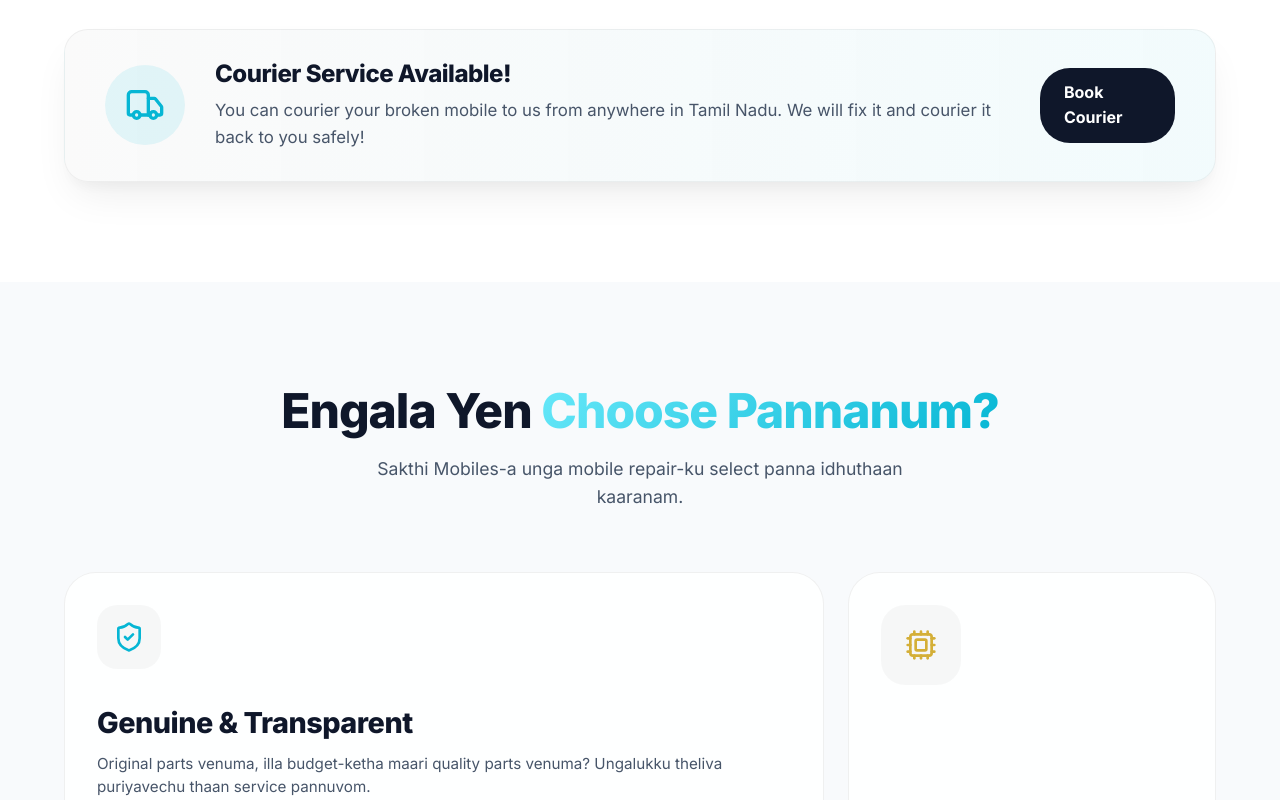
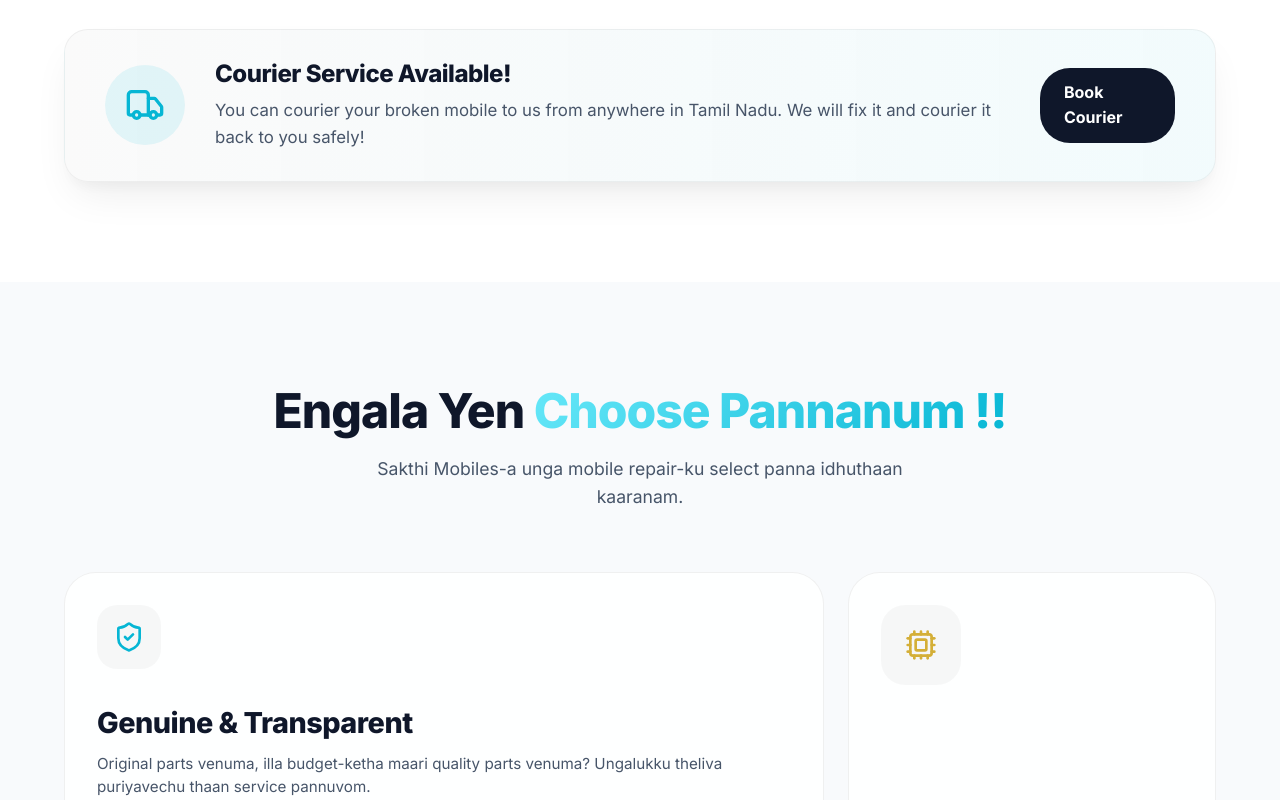
Before and after one commit to rhari720048-gif/sakthimobile, a React (Vite) app: page / in a window 1280 px wide. Shown: the part 1766-2566 px from the top of the page. Built offline with nearby package versions, Linux system fonts and the light colour scheme; no server answers; the database is empty.

Commit message:
featers page changed

```diff
--- a/src/components/Features.jsx
+++ b/src/components/Features.jsx
@@ -32,7 +32,7 @@
     <section id="features" className="features-section">
       <div className="container">
         <div className="section-header">
-          <TextReveal text={<>Engala Yen <span className="gradient-text-cyan">Choose Pannanum?</span></>} />
+          <TextReveal text={<>Engala Yen <span className="gradient-text-cyan">Choose Pannanum !!</span></>} />
           <p>Sakthi Mobiles-a unga mobile repair-ku select panna idhuthaan kaaranam.</p>
         </div>
 
```
